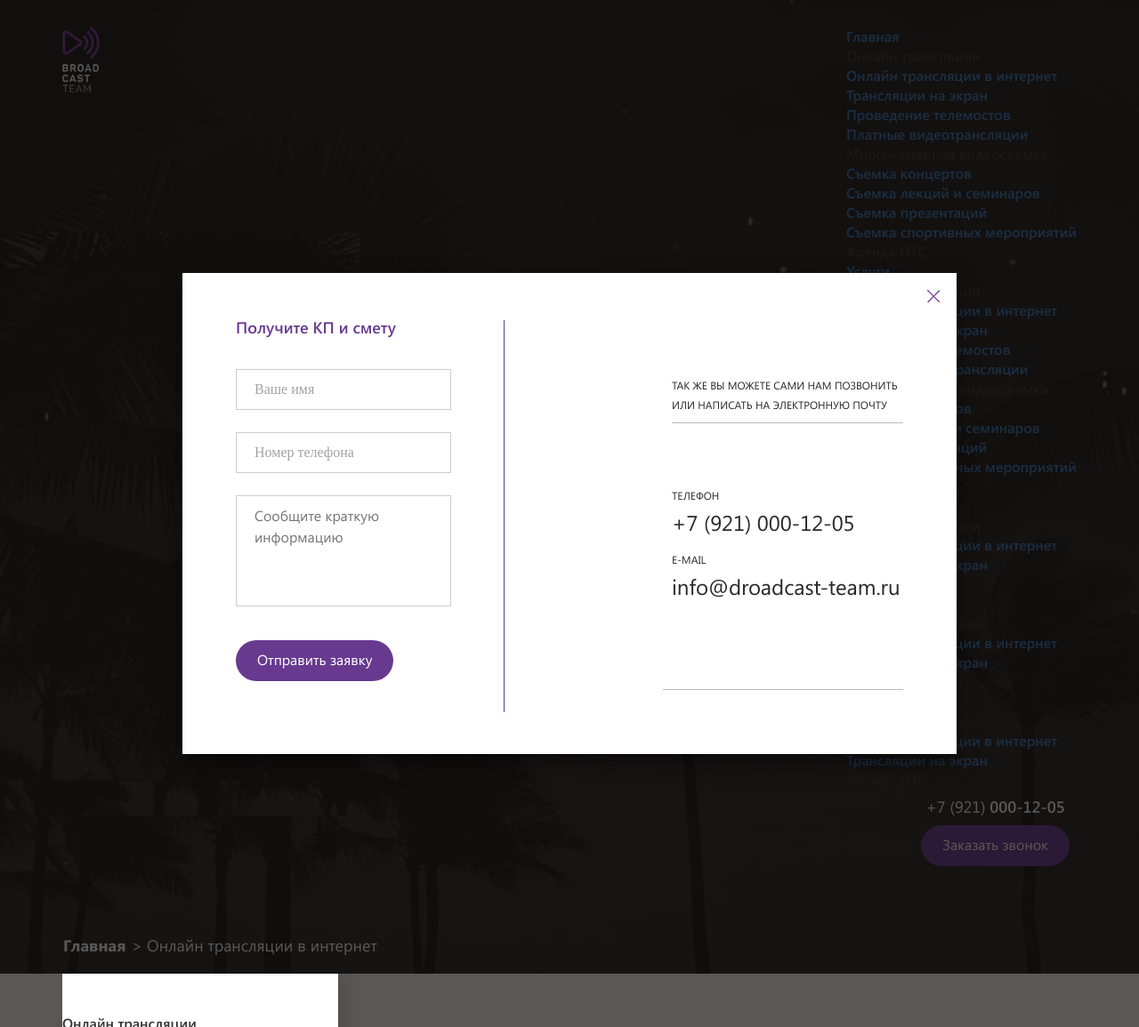
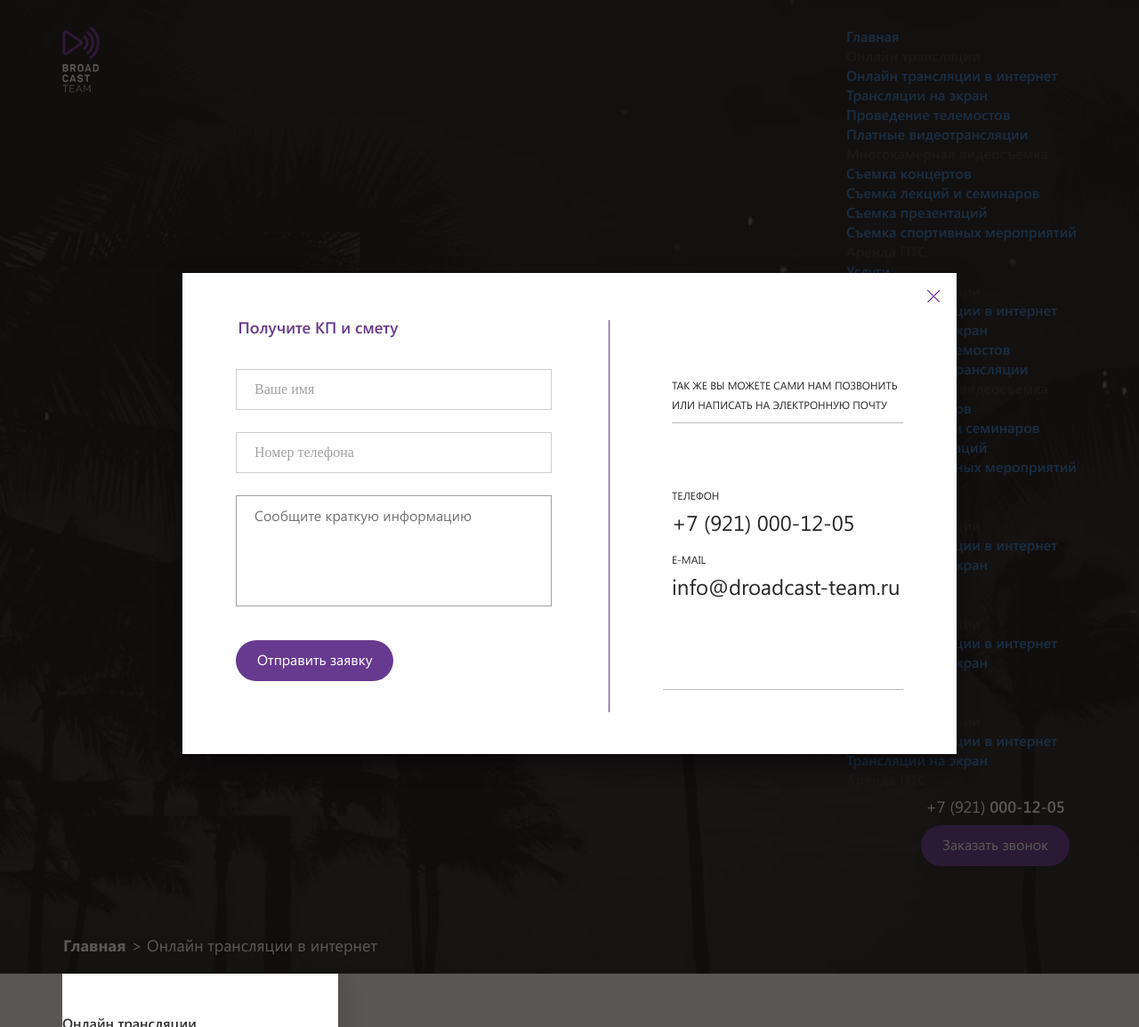
Before and after one commit to kvsemenoff/broadcast, a PHP site: page /aero.php in a window 1280 px wide, after a click on "Заказать звонок". Shown: the whole page at 89% size. Run offline with PHP 8.4, Linux system fonts and the light colour scheme; style sheets or scripts are compiled from the project's sources; some libraries are stand-ins or nearby versions.

Commit message:
change popups style

```diff
--- a/css/style-de.css
+++ b/css/style-de.css
@@ -128,7 +128,7 @@
 .modal__form { padding: 50px 60px; }
 @media only screen and (max-width: 1000px) { .modal__form { padding: 10px 15px 20px; } }
 .modal__form .modal__in { position: relative; float: left; }
-.modal__form .modal__in_left { padding-right: 60px; max-width: 420px; }
+.modal__form .modal__in_left { padding-right: 60px; width: 420px; }
 @media only screen and (max-width: 1000px) { .modal__form .modal__in_left { float: none; padding: 0; margin: 0 auto; }
   .modal__form .modal__in_left::before { display: none; } }
 @media only screen and (max-width: 500px) { .modal__form .modal__in_left { margin: 0; } }
@@ -149,7 +149,7 @@
 .modal__form .theme__rosa__form-block { display: block; }
 .modal__form .input { display: block; margin-bottom: 25px; }
 @media only screen and (max-width: 1000px) { .modal__form .input { margin: 0 auto 16px; } }
-.modal__form .input textarea { resize: none; width: 100%; height: 125px; padding: 10px 20px; border-color: #cdcdcd; outline: none; }
+.modal__form .input textarea { resize: none; width: 100%; height: 125px; padding: 10px 20px; border-color: #a2a2a2; outline: none; }
 .modal__form .input textarea:focus { border-color: #000; }
 .modal__form .button { margin: 7px 0; }
 @media only screen and (max-width: 1000px) { .modal__form .button { margin: 0 0 30px; } }
--- a/css/style-de.scss
+++ b/css/style-de.scss
@@ -551,7 +551,7 @@
 	}
 	.modal__in_left{
 		padding-right: 60px;
-		max-width: 420px;
+		width: 420px;
 		@media only screen and (max-width : 1000px) {
 			float: none;
 			padding: 0;
@@ -663,7 +663,7 @@
 			width: 100%;
 			height: 125px;
 			padding: 10px 20px;
-			border-color: #cdcdcd;
+			border-color: #a2a2a2;
 			outline: none;
 			&:focus{
 				border-color: #000;
```
